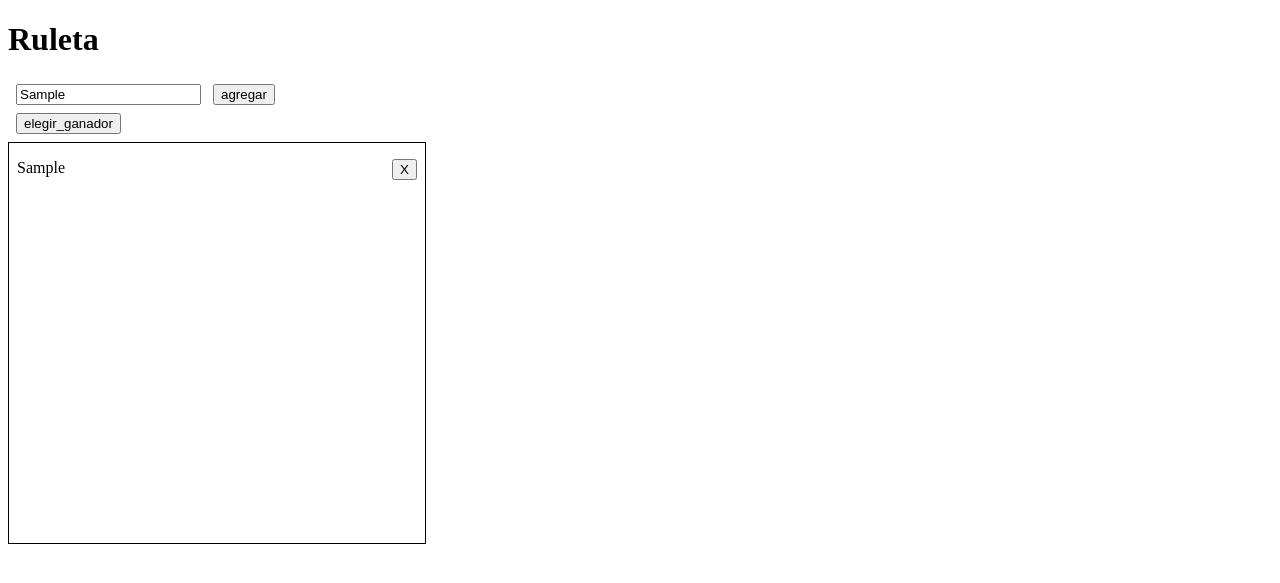
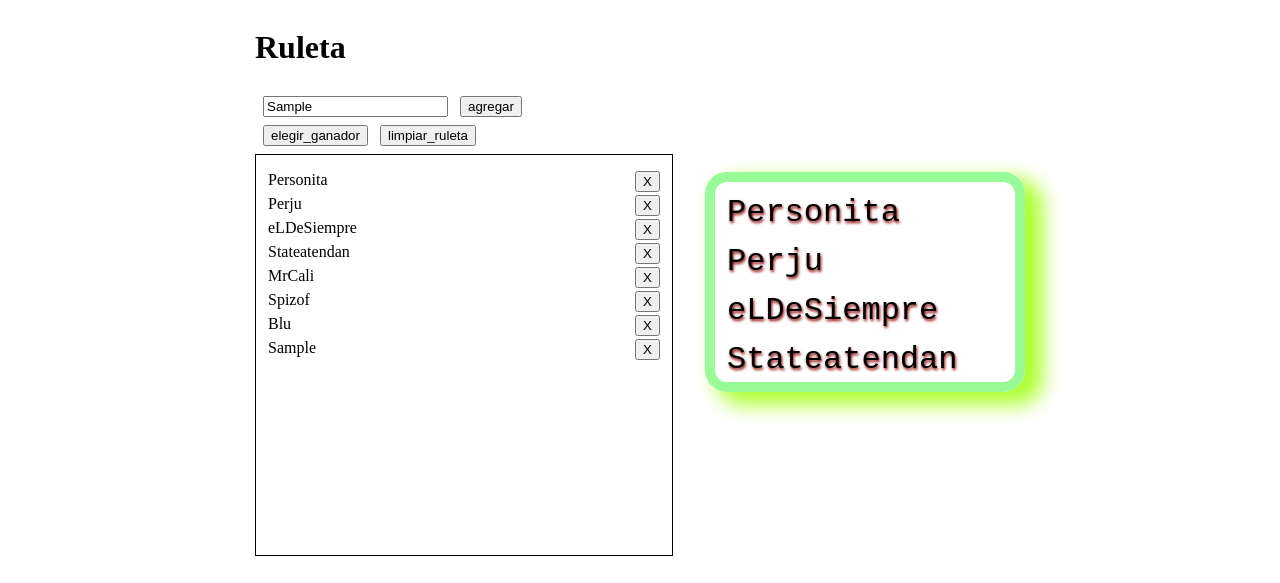
Before and after one commit to Perju/ohu, a plain HTML site: page ruleta.html in a window 1280 px wide. Both pictures are taken after typing "Sample" into the empty fields and a click on the button "agregar". Drawn offline with Linux system fonts and the light colour scheme.

Commit message:
mejora la funcionalidad y el css de la ruleta

```diff
--- /dev/null
+++ b/ruleta.css
@@ -0,0 +1,92 @@
+body {
+    display: flex;
+    justify-content: center;
+    align-items: center;
+    flex-flow: column;
+}
+.content {
+    display: flex;
+    justify-content: center;
+    align-items: center;
+    flex-flow: row;
+    gap: 32px;
+}
+.ruleta-form {
+    display: flex;
+    flex-flow: column;
+}
+form {
+    margin: 4px;
+}
+input {
+    margin: 4px;
+}
+
+.lista {
+    width: 400px;
+    height: 400px;
+    border: solid 1px black;
+    padding: 0 8px 0 8px;
+}
+#lista {padding: 0;}
+#lista li {
+    list-style: none;
+    height: 20px;
+    margin: 4px;
+}
+.lista button {
+    margin-left: 4px;
+    float: right;
+}
+
+#ruleta {
+    border: solid 10px palegreen;
+    box-shadow: 15px 10px 20px 3px greenyellow;
+    border-radius: 22px;
+    right: 0px;
+    top: 0;
+    width: 300px;
+    height: 200px;
+    overflow: hidden;
+}
+
+ul.ruleta {
+    list-style-type: none;
+    padding: 0;
+    margin: 0;
+    font-size: 32px;
+    font-family: monospace;
+    text-shadow:  1px 2px 3px darkred;
+}
+.spin {
+    animation: spin 3s linear infinite forwards;
+}
+.spin-end {
+    animation: spin-end 3s ease-out forwards;
+}
+#ruleta .ganador {
+    outline: solid 2px red;
+    box-shadow: 5px 5px 7px 2px darkred;
+    border-radius: 5px;
+}
+ul.ruleta li {
+    margin: 12px;
+}
+ul.ruleta li button {
+    display: none;
+}
+
+@keyframes spin {
+    from {
+        transform: translateY(0);
+    }
+
+    to {
+        transform: translateY(-100%);
+    }
+}
+@keyframes spin-end {
+    to{
+        transform: translateY(-95%);
+    }
+}
--- a/ruleta.html
+++ b/ruleta.html
@@ -1,5 +1,6 @@
 <!doctype html>
 <html class="no-js" lang="">
+
 <head>
     <meta charset="utf-8">
     <meta http-equiv="x-ua-compatible" content="ie=edge">
@@ -8,61 +9,101 @@
     <meta name="viewport" content="width=device-width, initial-scale=1">
 
     <link rel="apple-touch-icon" href="/apple-touch-icon.png">
+    <link rel="stylesheet" href="ruleta.css" type="text/css" media="screen" />
     <style type="text/css" media="screen">
-         form {margin: 4px;}
-         input {margin: 4px;}
-         .lista {
-             width: 400px;
-             height: 400px;
-             border: solid 1px black;
-             padding: 0 8px 0 8px;
-         }
-         .lista button {
-             margin-left: 4px;
-             float: right;
-         }
     </style>
-        <script type="text/javascript">
-         let listica;
-         function agregar() {
-             let p = document.createElement('p');
-             let nombre = document.getElementById('nombre')
-             p.textContent = nombre.value;
+    <script src="ruleta.js"></script>
+</head>
 
-             let button = document.createElement('button');
-             button.textContent = "X";
-             button.onclick = (event) => {
-                 console.log(event.target.parentElement);
-                 event.target.parentElement.remove();
-             }
+<body>
 
-             p.appendChild(button);
-
-             let lista = document.getElementById('lista');
-             lista.appendChild(p);
-         }
-         function elegir_ganador() {
-             let ganador = listica[Math.floor(Math.random() * listica.length)];
-             alert("El ganador es: " + ganador.innerText);
-         }
-         window.onload = (event) => {
-            listica = document.getElementById("lista").children;
-            console.log(listica);
-         }
-        </script>
-
-
-    </head>
-    <body>
+    <div class="content">
+        <div class="ruleta-form">
             <h1>Ruleta</h1>
             <form>
                 <input id="nombre" type="text" name="nombre" value="" placeholder="Nombre" />
-            <input type="button" value="agregar" onclick="agregar()"/>
-            <br/>
-            <input type="button" value="elegir_ganador" onclick="elegir_ganador()"/>
+                <input type="button" value="agregar" onclick="agregar()" />
+                <br />
+                <input type="button" value="elegir_ganador" onclick="elegir_ganador()" />
+                <input type="button" value="limpiar_ruleta" onclick="limpiar_ruleta()" />
             </form>
 
-        <div id="lista" class="lista">
+            <div class="lista">
+                <ul id="lista">
+                    <li>
+                        <span>Personita</span><button onclick="botonClickBorrar(event)">X</button>
+                    </li>
+                    <li>
+                        <span>Perju</span><button onclick="botonClickBorrar(event)">X</button>
+                    </li>
+                    <li>
+                        <span>eLDeSiempre</span><button onclick="botonClickBorrar(event)">X</button>
+                    </li>
+                    <li>
+                        <span>Stateatendan</span><button onclick="botonClickBorrar(event)">X</button>
+                    </li>
+                    <li>
+                        <span>MrCali</span><button onclick="botonClickBorrar(event)">X</button>
+                    </li>
+                    <li>
+                        <span>Spizof</span><button onclick="botonClickBorrar(event)">X</button>
+                    </li>
+                    <li>
+                        <span>Blu</span><button onclick="botonClickBorrar(event)">X</button>
+                    </li>
+                </ul>
+            </div>
+
+        </div>
+        <div id="ruleta" class="container-ruleta">
+            <ul id="ruleta-main" class="ruleta main">
+                <li>
+                    <span>Personita</span><button>X</button>
+                </li>
+                <li>
+                    <span>Perju</span><button>X</button>
+                </li>
+                <li>
+                    <span>eLDeSiempre</span><button>X</button>
+                </li>
+                <li>
+                    <span>Stateatendan</span><button>X</button>
+                </li>
+                <li>
+                    <span>MrCali</span><button>X</button>
+                </li>
+                <li>
+                    <span>Spizof</span><button>X</button>
+                </li>
+                <li>
+                    <span>Blu</span><button>X</button>
+                </li>
+            </ul>
+            <ul id="ruleta-aux" class="ruleta aux">
+                <li>
+                    <span>Personita</span><button>X</button>
+                </li>
+                <li>
+                    <span>Perju</span><button>X</button>
+                </li>
+                <li>
+                    <span>eLDeSiempre</span><button>X</button>
+                </li>
+                <li>
+                    <span>Stateatendan</span><button>X</button>
+                </li>
+                <li>
+                    <span>MrCali</span><button>X</button>
+                </li>
+                <li>
+                    <span>Spizof</span><button>X</button>
+                </li>
+                <li>
+                    <span>Blu</span><button>X</button>
+                </li>
+            </ul>
+        </div>
     </div>
 </body>
+
 </html>
--- /dev/null
+++ b/ruleta.js
@@ -0,0 +1,86 @@
+let listica;
+
+const botonClickBorrar = (event) => {
+    console.log(event.target.parentElement);
+    event.target.parentElement.remove();
+}
+
+function agregar() {
+    let li = document.createElement('li');
+    let nombreElement = document.getElementById('nombre');
+    let nombre = nombreElement.value;
+
+    // span para el nombre
+    let span = document.createElement('span');
+    span.textContent = nombre;
+    li.appendChild(span);
+
+    // agregar boton para eliminar
+    let button = document.createElement('button');
+    button.textContent = "X";
+    button.onclick = botonClickBorrar;
+    li.appendChild(button);
+
+    // limpiar el nombre del formulario
+    nombre.value = "";
+
+    // agregarlo a la lista
+    agregar_a_la_lista(li);
+}
+
+function agregar_a_la_lista(li) {
+    let lista = document.getElementById('lista');
+    lista.appendChild(li.cloneNode(true));
+}
+
+function agregar_a_la_ruleta(li) {
+    let ruletaMain = document.getElementById('ruleta-main');
+    let ruletaAux = document.getElementById('ruleta-aux');
+    ruletaMain.appendChild(li.cloneNode(true));
+    ruletaAux.appendChild(li.cloneNode(true));
+}
+
+function limpiar_ruleta(){
+    let ruletaMain = document.getElementById('ruleta-main');
+    let ruletaAux = document.getElementById('ruleta-aux');
+    ruletaMain.classList.remove('spin');
+    ruletaAux.classList.remove('spin');
+    ruletaMain.classList.remove('spin-end');
+    ruletaAux.classList.remove('spin-end');
+    ruletaMain.innerHTML = "";
+    ruletaAux.innerHTML = "";
+}
+
+function elegir_ganador() {
+
+    limpiar_ruleta();
+
+    // rellenar la ruleta
+    for(let i = 0; i < 40; i++){
+        agregar_a_la_ruleta(listica[Math.floor(Math.random() * listica.length)]);
+    }
+
+    // arrancar la ruleta
+    let ruletaMain = document.getElementById('ruleta-main');
+    let ruletaAux = document.getElementById('ruleta-aux');
+    ruletaMain.classList.add('spin');
+    ruletaAux.classList.add('spin');
+
+    // elegir el ganador
+    let ganador = listica[Math.floor(Math.random() * listica.length)];
+    setTimeout(() => {
+        // agregar el ganardor al medio de la lista
+        let winner = ganador.cloneNode(true);
+        winner.classList.add('ganador');
+        agregar_a_la_ruleta(winner);
+        ruletaMain.classList.remove('spin');
+        ruletaAux.classList.remove('spin');
+        ruletaMain.classList.add('spin-end');
+        ruletaAux.classList.add('spin-end');
+        console.log("El ganador es: " + winner.innerText);
+    }, 3000);
+}
+window.onload = (event) => {
+    listica = document.getElementById("lista").children;
+    console.log(listica);
+}
```
Lines whose indentation alone changed are shown as unchanged.
